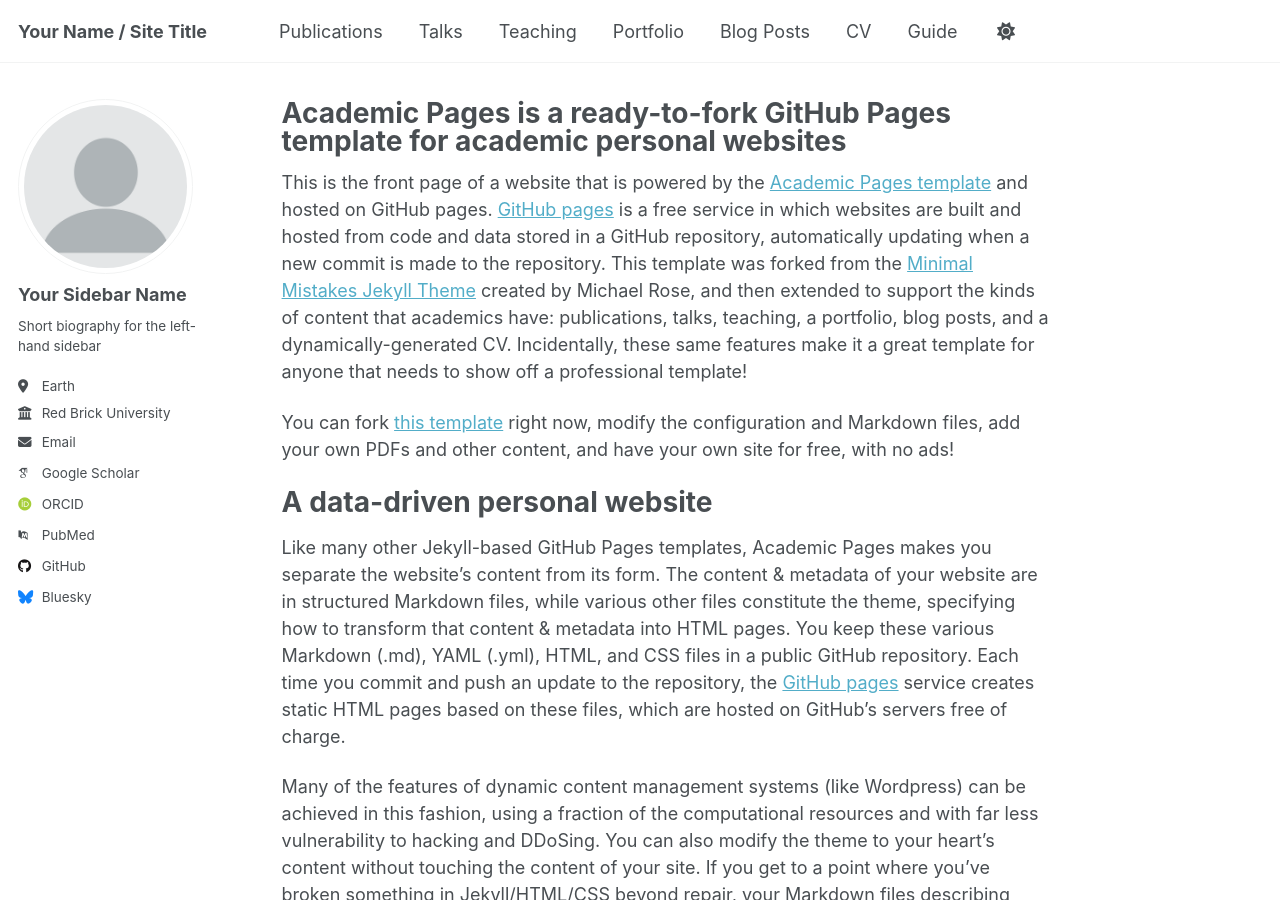
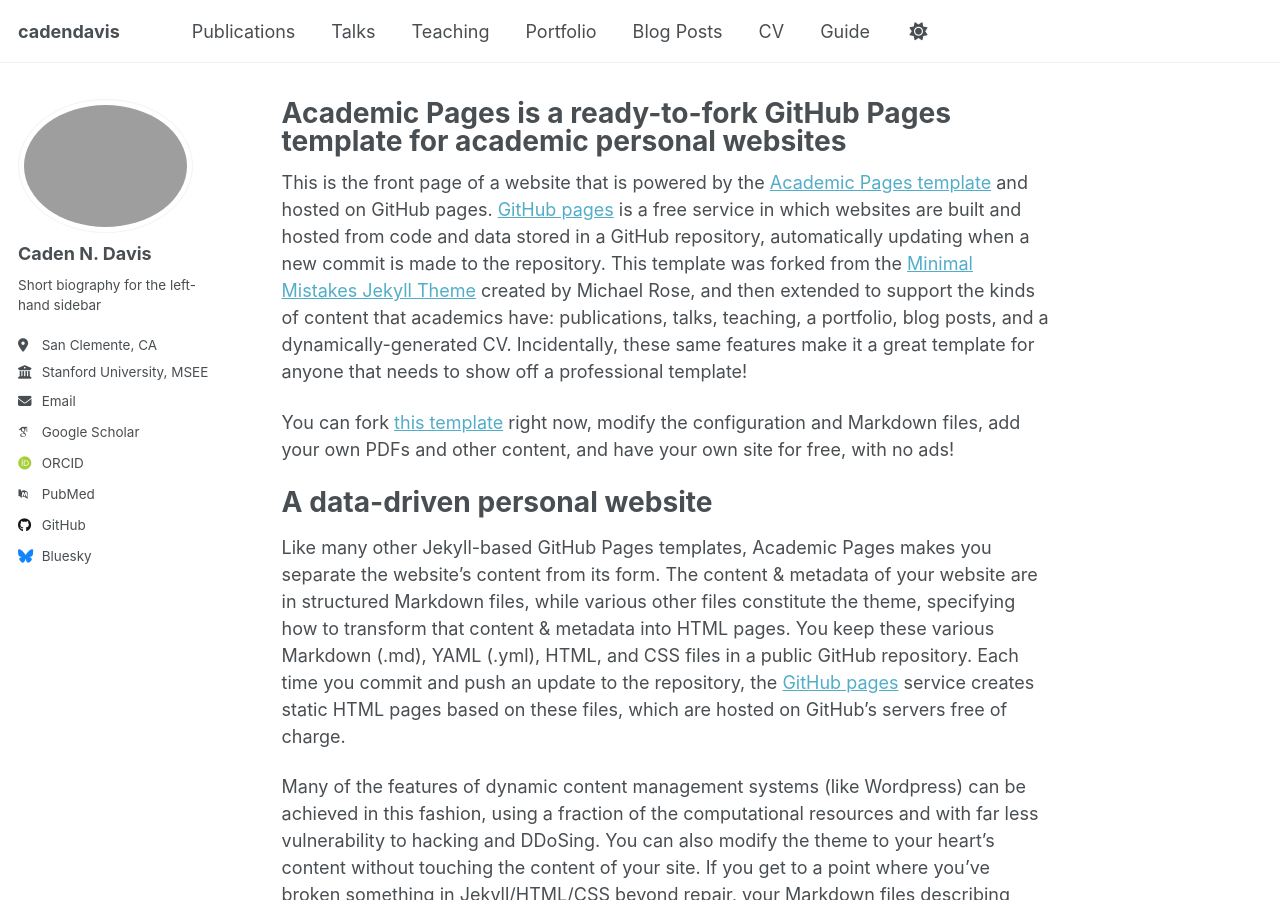
Before and after one commit to caden-davis/caden-davis.github.io, a Jekyll site: the page built from _pages/about.md, in a window 1280 px wide and 900 px high. Built offline with Jekyll 4.4.1, drawn with Linux system fonts in a browser that asks for light colours; some web fonts are replaced; a script that is not in the unit is left out.

Commit message:
Added basic sidebar info

```diff
--- a/_config.yml
+++ b/_config.yml
@@ -9,27 +9,27 @@
 # Basic Site Settings
 locale                   : "en-US"
 site_theme               : "default"
-title                    : "Your Name / Site Title"
+title                    : "cadendavis"
 title_separator          : "-"
 name                     : &name "Your Name"
 description              : &description "personal description"
-url                      : https://academicpages.github.io # the base hostname & protocol for your site e.g. "https://[your GitHub username].github.io" or if you already have some other page hosted on Github then use "https://[your GitHub username].github.io/[Your Repo Name]"
+url                      : https://caden-davis.github.io # the base hostname & protocol for your site e.g. "https://[your GitHub username].github.io" or if you already have some other page hosted on Github then use "https://[your GitHub username].github.io/[Your Repo Name]"
 baseurl                  : "" # the subpath of your site, e.g. "/blog"
-repository               : "academicpages/academicpages.github.io"
+repository               : "caden-davis/caden-davis.github.io"
 
 # Site Author - The following control what appear as part of the author content on the side bar.
 #               If a field is blank the icon and link will not appear, otherwise it will be shown.
 #               Additional customization can be done by editing /_includes/author-profile.html
 author:
   # Biographic information
-  avatar           : "profile.png"
-  name             : "Your Sidebar Name"
+  avatar           : "profile.jpg"
+  name             : "Caden N. Davis"
   pronouns         : # example: "she/her"
   bio              : "Short biography for the left-hand sidebar"
-  location         : "Earth"
-  employer         : "Red Brick University"
+  location         : "San Clemente, CA"
+  employer         : "Stanford University, MSEE"
   uri              : # URL
-  email            : "none@example.org"
+  email            : "cdavis9@stanford.edu"
 
   # Academic websites
   academia         : # URL
```
Also changed, not shown: 1 other file.
